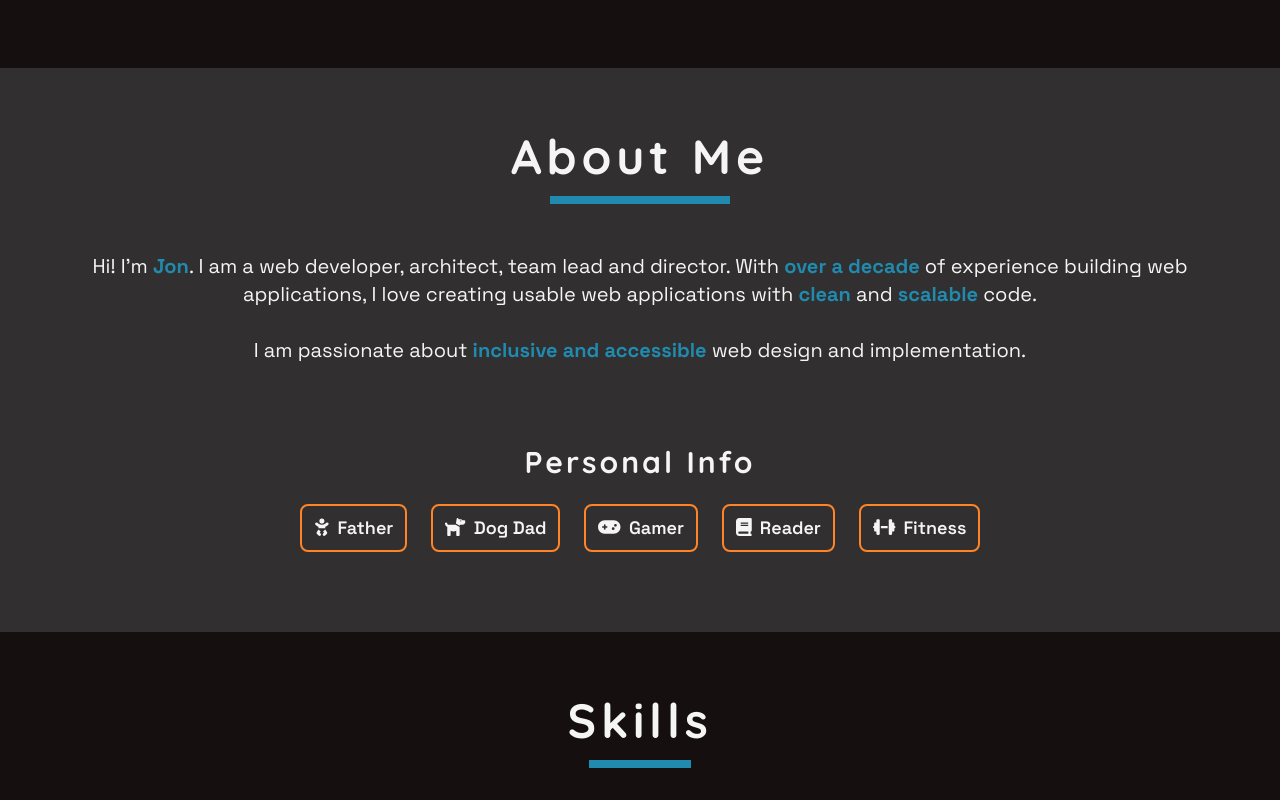
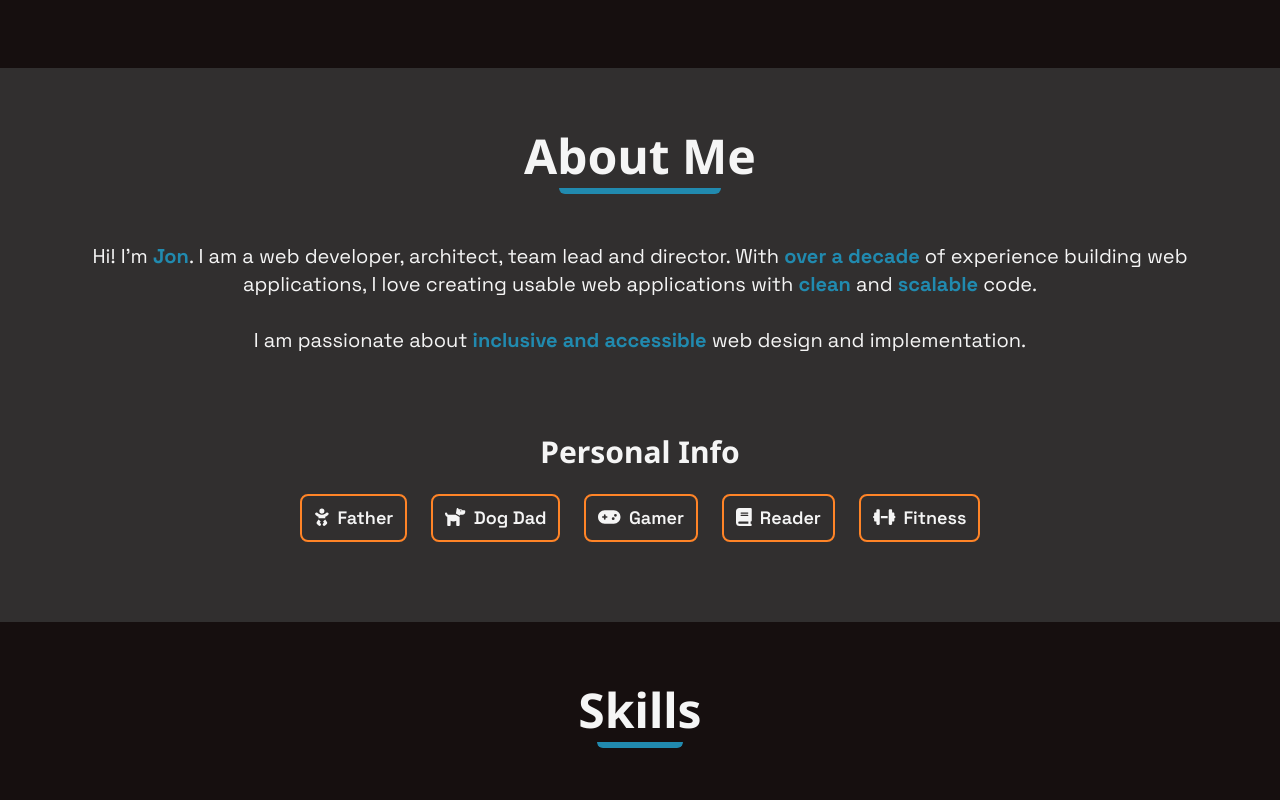
Before and after one commit to jrigert/portfolio, a Next.js app: page / in a window 1280 px wide. Shown: the part 780-1580 px from the top of the page. Built offline with nearby package versions, Linux system fonts and the light colour scheme.

Commit message:
more visual changes, including another font change

```diff
--- a/src/components/PageSectionHeading.tsx
+++ b/src/components/PageSectionHeading.tsx
@@ -33,8 +33,10 @@ export const PageSectionHeading: FunctionComponent<PageSectionHeadingProps> = (
           animationClassName,
         )}
       >
-        <Heading tag="h2">{title}</Heading>
-        <div className="h-2 w-[70%] bg-primary"></div>
+        <Heading tag="h2" className="mb-2">
+          {title}
+        </Heading>
+        <div className="h-1.5 w-[70%] rounded-b-xl bg-primary"></div>
       </div>
     </div>
   );
--- a/src/styles/fonts.ts
+++ b/src/styles/fonts.ts
@@ -1,4 +1,4 @@
-import { Space_Grotesk, Quicksand as HeadingFont } from 'next/font/google';
+import { Space_Grotesk, Noto_Sans as HeadingFont } from 'next/font/google';
 
 const body = Space_Grotesk({
   subsets: ['latin'],
--- a/src/utils/style.ts
+++ b/src/utils/style.ts
@@ -7,10 +7,10 @@ export const classNames = (...inputs: ClassValue[]) => twMerge(clsx(inputs));
 // --- Headings ---
 export type HeadingVariantProps = VariantProps<typeof headingVariants>;
 
-const headingVariants = cva(['font-bold font-heading tracking-widest'], {
+const headingVariants = cva(['font-bold font-heading'], {
   variants: {
     level: {
-      h1: ['text-7xl', 'mb-6', 'text-primary', 'tracking-[0.075em]'],
+      h1: ['text-7xl', 'mb-6', 'text-primary'],
       h2: ['text-5xl', 'mb-4'],
       h3: ['text-3xl', 'mb-3'],
       h4: ['text-2xl', 'mb-2'],
```
